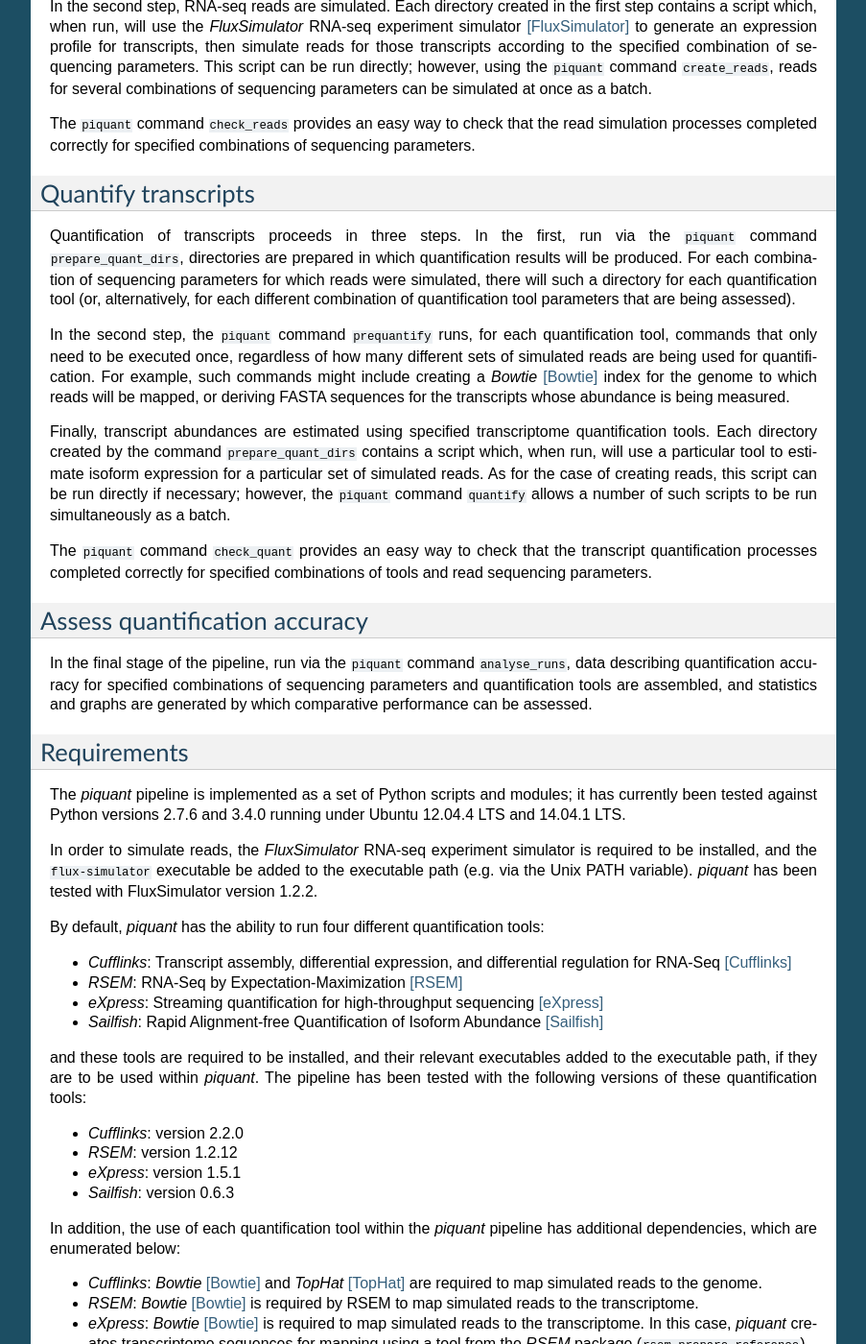
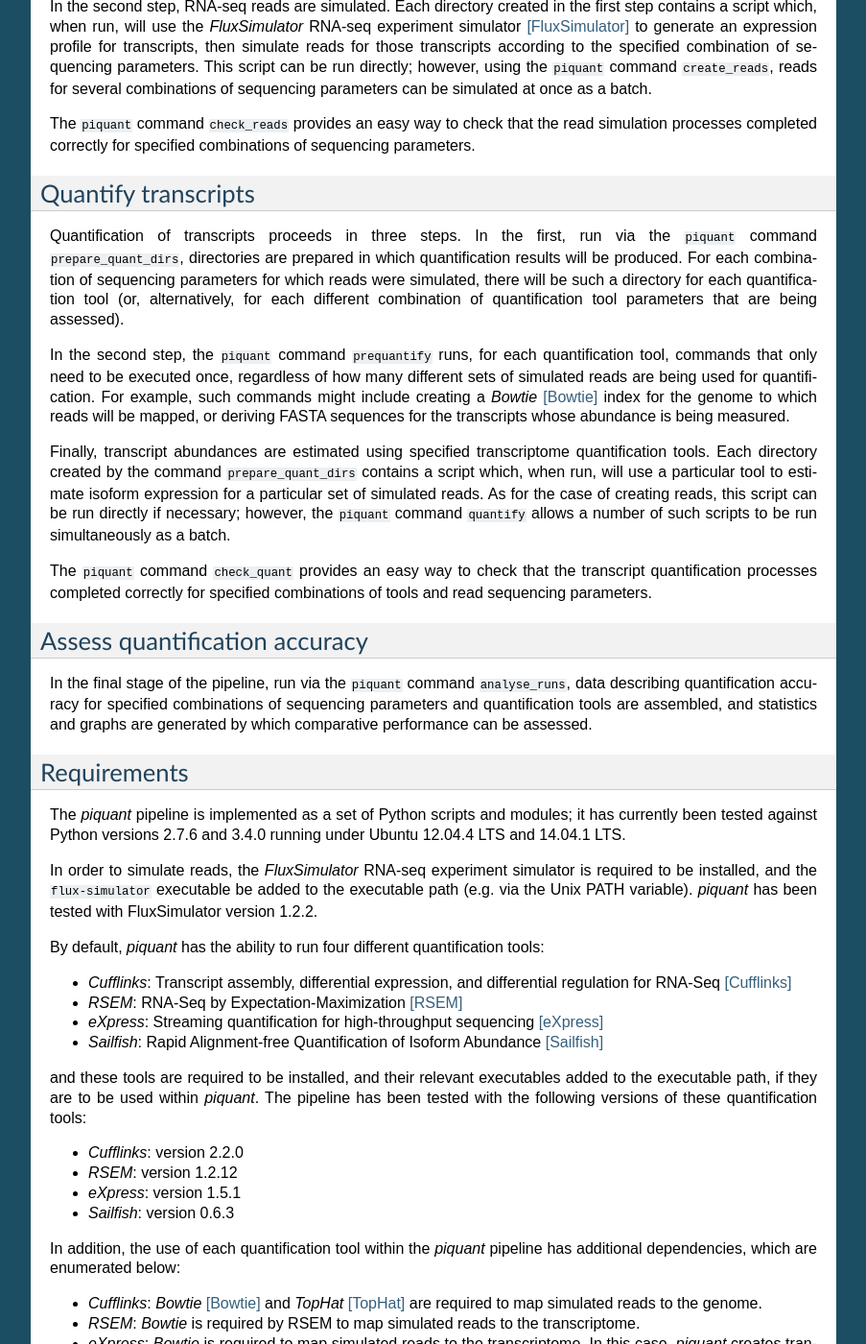
Before and after one commit to lweasel/piquant, a Sphinx documentation site: the page built from docs/overview.rst, in a window 1280 px wide and 1400 px high, scrolled down 628 px. Shown: the whole window at 96% size, without its empty margins (198-1101 px from the left). Built offline with Sphinx 7.4.7, drawn with Linux system fonts in a browser that asks for light colours; formulas are drawn with MathJax 3.

Commit message:
Add missing word; remove unnecessary references.

```diff
--- a/docs/overview.rst
+++ b/docs/overview.rst
@@ -31,7 +31,7 @@
 Quantify transcripts
 --------------------
 
-Quantification of transcripts proceeds in three steps. In the first, run via the ``piquant`` command ``prepare_quant_dirs``, directories are prepared in which quantification results will be produced. For each combination of sequencing parameters for which reads were simulated, there will such a directory for each quantification tool (or, alternatively, for each different combination of quantification tool parameters that are being assessed).
+Quantification of transcripts proceeds in three steps. In the first, run via the ``piquant`` command ``prepare_quant_dirs``, directories are prepared in which quantification results will be produced. For each combination of sequencing parameters for which reads were simulated, there will be such a directory for each quantification tool (or, alternatively, for each different combination of quantification tool parameters that are being assessed).
 
 In the second step, the ``piquant`` command ``prequantify`` runs, for each quantification tool, commands that only need to be executed once, regardless of how many different sets of simulated reads are being used for quantification. For example, such commands might include creating a *Bowtie* [Bowtie]_ index for the genome to which reads will be mapped, or deriving FASTA sequences for the transcripts whose abundance is being measured.
 
@@ -68,8 +68,8 @@
 In addition, the use of each quantification tool within the *piquant* pipeline has additional dependencies, which are enumerated below:
 
 * *Cufflinks*: *Bowtie* [Bowtie]_ and *TopHat* [TopHat]_ are required to map simulated reads to the genome.
-* *RSEM*: *Bowtie* [Bowtie]_ is required by RSEM to map simulated reads to the transcriptome.
-* *eXpress*: *Bowtie* [Bowtie]_ is required to map simulated reads to the transcriptome. In this case, *piquant* creates transcriptome sequences for mapping using a tool from the *RSEM* package (``rsem-prepare-reference``).
+* *RSEM*: *Bowtie* is required by RSEM to map simulated reads to the transcriptome.
+* *eXpress*: *Bowtie* is required to map simulated reads to the transcriptome. In this case, *piquant* creates transcriptome sequences for mapping using a tool from the *RSEM* package (``rsem-prepare-reference``).
 * *Sailfish*: *piquant* again uses ``rsem-prepare-reference`` from the *RSEM* package to create reference transcriptome sequences.
 
 *piquant* has been tested with *Bowtie* version 1.0.0 and *TopHat* version 2.0.10.
```
